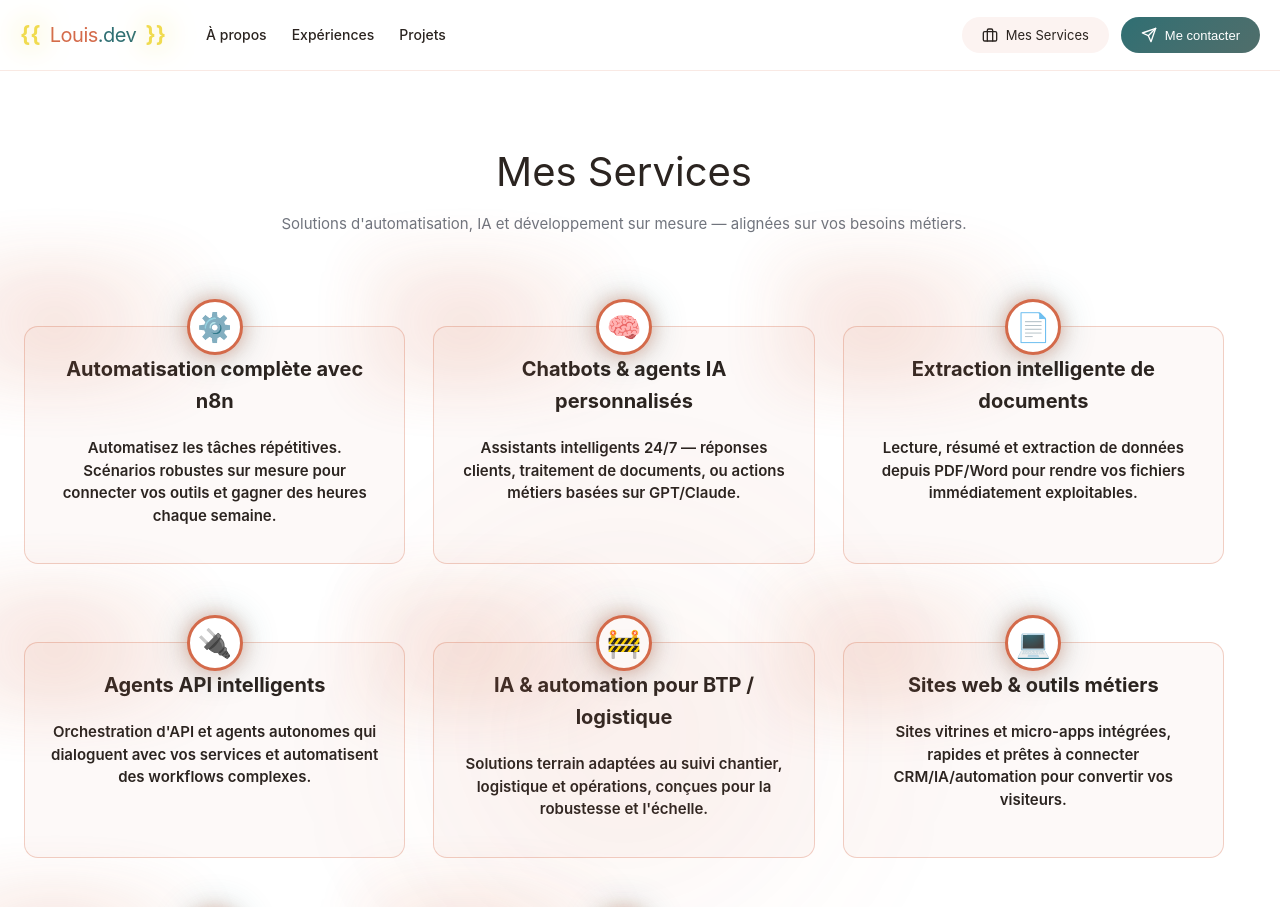
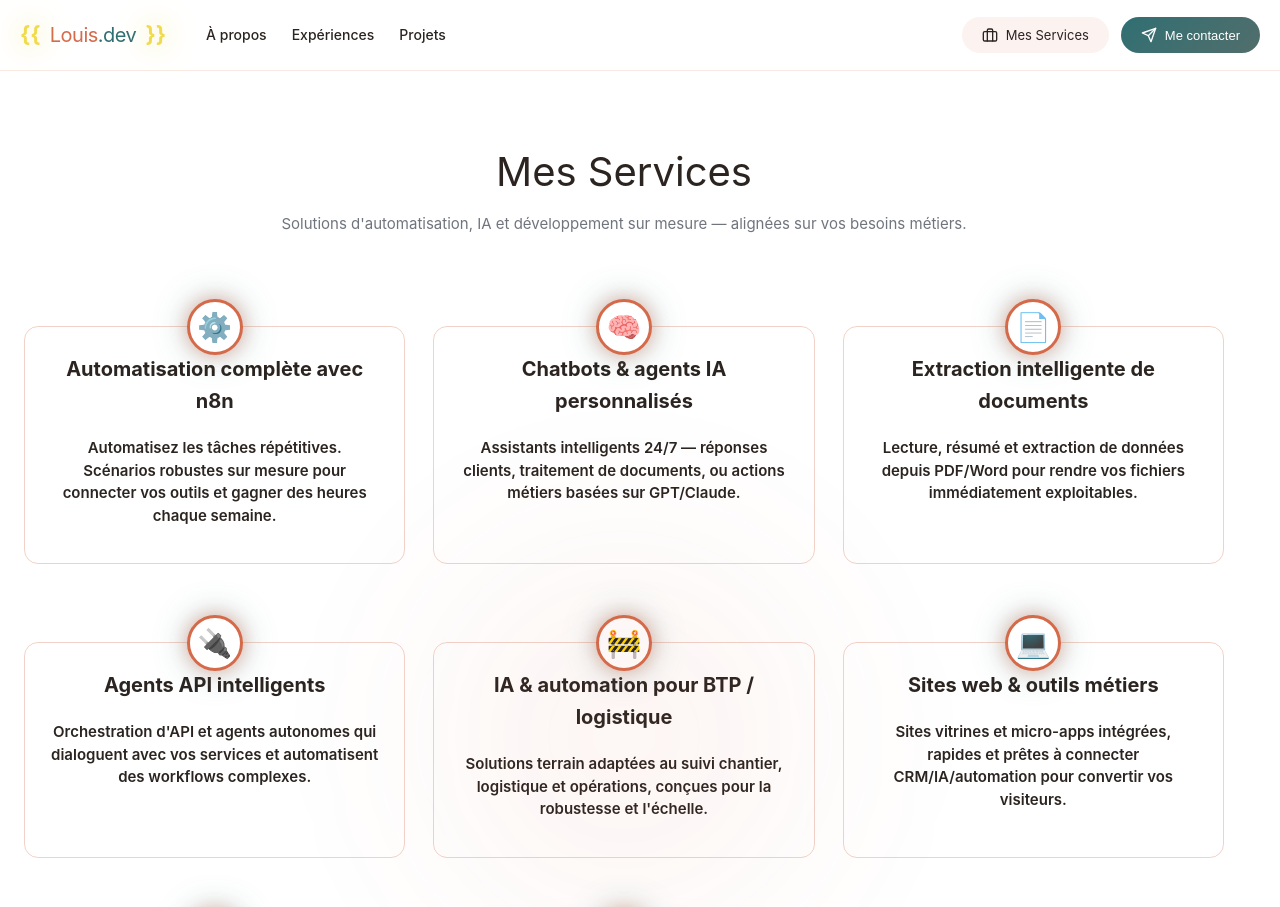
Before and after one commit to GenXwater/Portefolio, a Vue app: page /services in a window 1280 px wide. Shown: the top 907 px of the page. Built offline with nearby package versions, Linux system fonts and the light colour scheme.

Commit message:
feat: update Card component background handling for improved styling and transparency

```diff
--- a/src/components/ui/Card.vue
+++ b/src/components/ui/Card.vue
@@ -60,7 +60,7 @@ onMounted(() => {
     position: relative;
     display: flex;
     flex-direction: column;
-    background: color-mix(in srgb, var(--vt-c-custom-dark-1), var(--vt-c-custom-text-1) 5%);
+    background: var(--card-bg, color-mix(in srgb, var(--vt-c-custom-dark-1), var(--vt-c-custom-text-1) 5%));
     border-radius: 12px;
     padding: var(--card-padding-top) 20px 20px;
     margin-top: 50px;
--- a/src/pages/MesServices.vue
+++ b/src/pages/MesServices.vue
@@ -10,49 +10,49 @@ import Card from '../components/ui/Card.vue';
     </div>
 
     <div class="services-grid">
-      <Card class="service-card" :observe="false" style="--card-image-size:56px; --card-padding-top:36px;">
+      <Card class="service-card" :observe="false" style="--card-image-size:56px; --card-padding-top:36px; --card-bg: transparent;">
         <template #image><span class="service-icon">⚙️</span></template>
         <template #title>Automatisation complète avec n8n</template>
         Automatisez les tâches répétitives. Scénarios robustes sur mesure pour connecter vos outils et gagner des heures chaque semaine.
       </Card>
 
-      <Card class="service-card" :observe="false" style="--card-image-size:56px; --card-padding-top:36px;">
+      <Card class="service-card" :observe="false" style="--card-image-size:56px; --card-padding-top:36px; --card-bg: transparent;">
         <template #image><span class="service-icon">🧠</span></template>
         <template #title>Chatbots & agents IA personnalisés</template>
         Assistants intelligents 24/7 — réponses clients, traitement de documents, ou actions métiers basées sur GPT/Claude.
       </Card>
 
-      <Card class="service-card" :observe="false" style="--card-image-size:56px; --card-padding-top:36px;">
+      <Card class="service-card" :observe="false" style="--card-image-size:56px; --card-padding-top:36px; --card-bg: transparent;">
         <template #image><span class="service-icon">📄</span></template>
         <template #title>Extraction intelligente de documents</template>
         Lecture, résumé et extraction de données depuis PDF/Word pour rendre vos fichiers immédiatement exploitables.
       </Card>
 
-      <Card class="service-card" :observe="false" style="--card-image-size:56px; --card-padding-top:36px;">
+      <Card class="service-card" :observe="false" style="--card-image-size:56px; --card-padding-top:36px; --card-bg: transparent;">
         <template #image><span class="service-icon">🔌</span></template>
         <template #title>Agents API intelligents</template>
         Orchestration d'API et agents autonomes qui dialoguent avec vos services et automatisent des workflows complexes.
       </Card>
 
-      <Card class="service-card" :observe="false" style="--card-image-size:56px; --card-padding-top:36px;">
+      <Card class="service-card" :observe="false" style="--card-image-size:56px; --card-padding-top:36px; --card-bg: transparent;">
         <template #image><span class="service-icon">🚧</span></template>
         <template #title>IA & automation pour BTP / logistique</template>
         Solutions terrain adaptées au suivi chantier, logistique et opérations, conçues pour la robustesse et l'échelle.
       </Card>
 
-      <Card class="service-card" :observe="false" style="--card-image-size:56px; --card-padding-top:36px;">
+      <Card class="service-card" :observe="false" style="--card-image-size:56px; --card-padding-top:36px; --card-bg: transparent;">
         <template #image><span class="service-icon">💻</span></template>
         <template #title>Sites web & outils métiers</template>
         Sites vitrines et micro-apps intégrées, rapides et prêtes à connecter CRM/IA/automation pour convertir vos visiteurs.
       </Card>
 
-      <Card class="service-card" :observe="false" style="--card-image-size:56px; --card-padding-top:36px;">
+      <Card class="service-card" :observe="false" style="--card-image-size:56px; --card-padding-top:36px; --card-bg: transparent;">
         <template #image><span class="service-icon">🛠️</span></template>
         <template #title>Développement d'outils métiers IA</template>
         Copilotes internes et micro-apps pour rédiger, classer et piloter vos opérations.
       </Card>
 
-      <Card class="service-card" :observe="false" style="--card-image-size:56px; --card-padding-top:36px;">
+      <Card class="service-card" :observe="false" style="--card-image-size:56px; --card-padding-top:36px; --card-bg: transparent;">
         <template #image><span class="service-icon">🔁</span></template>
         <template #title>Workflows IA pour PME</template>
         Automatisation des leads, relances, devis, RDV et suivi clients pour fluidifier vos opérations.
@@ -102,7 +102,7 @@ import Card from '../components/ui/Card.vue';
   .service-card {
     padding: 26px;
     border-radius: 14px;
-    background: color-mix(in srgb, var(--surface), var(--accent) 4%);
+    background: transparent; /* no extra background */
     color: var(--color-text);
     transition: transform 0.28s ease, box-shadow 0.28s ease;
     position: relative;
@@ -119,27 +119,9 @@ import Card from '../components/ui/Card.vue';
 
   .service-icon { font-size: 28px; line-height: 1; }
 
-  .service-card::before {
-    content: '';
-    position: absolute;
-    inset: -40% -20% auto -20%;
-    height: 140px;
-    background: radial-gradient(circle at 20% 50%, color-mix(in srgb, var(--accent) 20%, transparent), transparent 40%);
-    filter: blur(28px);
-    opacity: 0.9;
-    transition: opacity 0.3s ease, transform 0.3s ease;
-    transform: translateY(20px);
-    pointer-events: none;
-  }
-
   .service-card:hover {
     transform: translateY(-8px);
     box-shadow: 0 20px 60px color-mix(in srgb, var(--accent) 18%, transparent);
-  }
-
-  .service-card:hover::before {
-    opacity: 1;
-    transform: translateY(0);
   }
 
   .services-cta { text-align: center; margin-top: 40px; }
```
